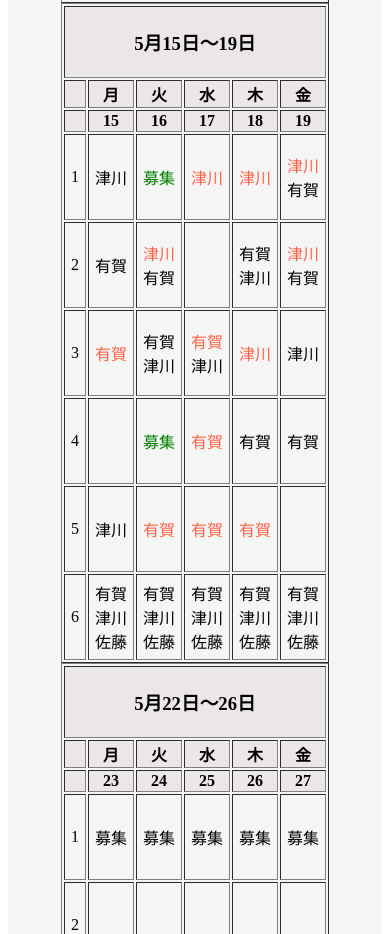
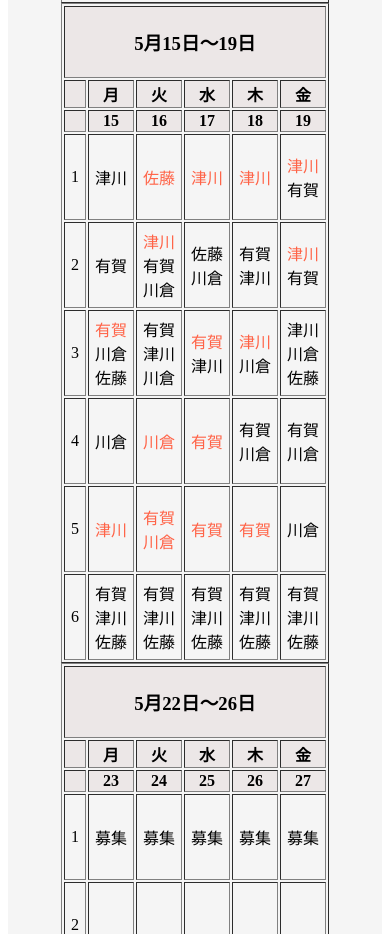
Before and after one commit to tokoshika/Nuxt-practice, a Nuxt app: page /about in a window 390 px wide. Shown: the part 960-1894 px from the top of the page. Built offline with nearby package versions, Linux system fonts and the light colour scheme.

Commit message:
responsive

```diff
--- a/components/maytwo.vue
+++ b/components/maytwo.vue
@@ -25,7 +25,7 @@
       <tr>
         <td>1</td>
         <td>津川</td>
-        <td class="need">募集</td>
+        <td><span>佐藤</span></td>
         <td><span>津川</span></td>
         <td><span>津川</span></td>
         <td><span>津川</span><br />有賀</td>
@@ -33,34 +33,36 @@
       <tr>
         <td>2</td>
         <td>有賀</td>
-        <td><span>津川</span><br />有賀</td>
-        <td></td>
+        <td><span>津川</span><br />有賀<br />川倉</td>
+        <td>佐藤<br />川倉</td>
         <td>有賀<br />津川</td>
         <td><span>津川</span><br />有賀</td>
       </tr>
       <tr>
         <td>3</td>
-        <td><span>有賀</span></td>
-        <td>有賀<br />津川</td>
+        <td><span>有賀</span><br />川倉<br />佐藤</td>
+        <td>有賀<br />津川<br />川倉</td>
         <td><span>有賀</span><br />津川</td>
-        <td><span>津川</span></td>
-        <td>津川</td>
+        <td><span>津川</span><br />川倉</td>
+        <td>津川<br />川倉<br />佐藤</td>
       </tr>
       <tr>
         <td>4</td>
-        <td></td>
-        <td><span class="need">募集</span></td>
+        <td>川倉</td>
+        <td><span>川倉</span></td>
         <td><span>有賀</span></td>
-        <td>有賀</td>
-        <td>有賀</td>
+        <td>有賀<br />川倉</td>
+        <td>有賀<br />川倉</td>
       </tr>
       <tr>
         <td>5</td>
-        <td>津川</td>
+        <td><span>津川</span></td>
+        <td>
+          <span>有賀<br />川倉</span>
+        </td>
         <td><span>有賀</span></td>
         <td><span>有賀</span></td>
-        <td><span>有賀</span></td>
-        <td></td>
+        <td>川倉</td>
       </tr>
       <tr>
         <td>6</td>
```
